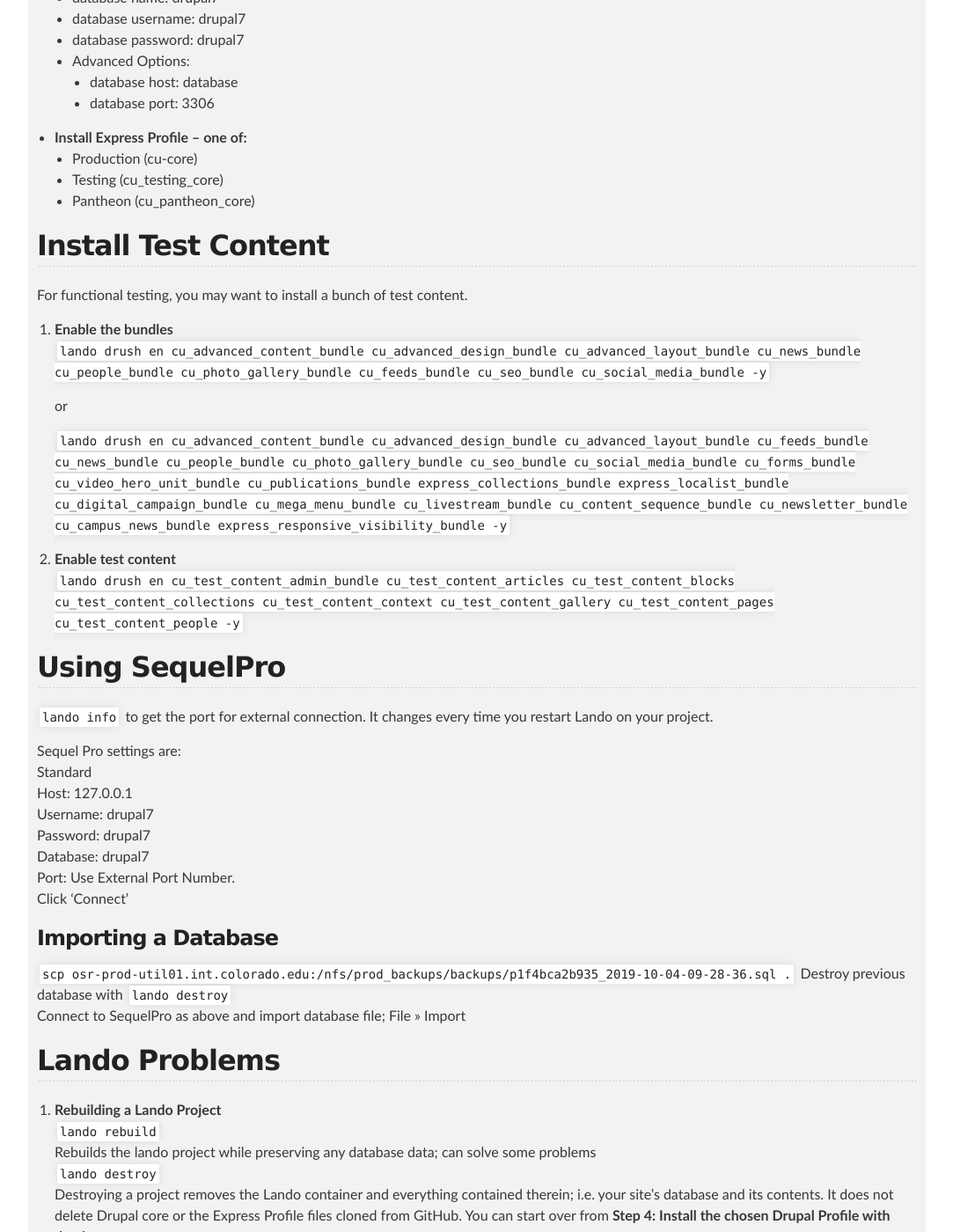
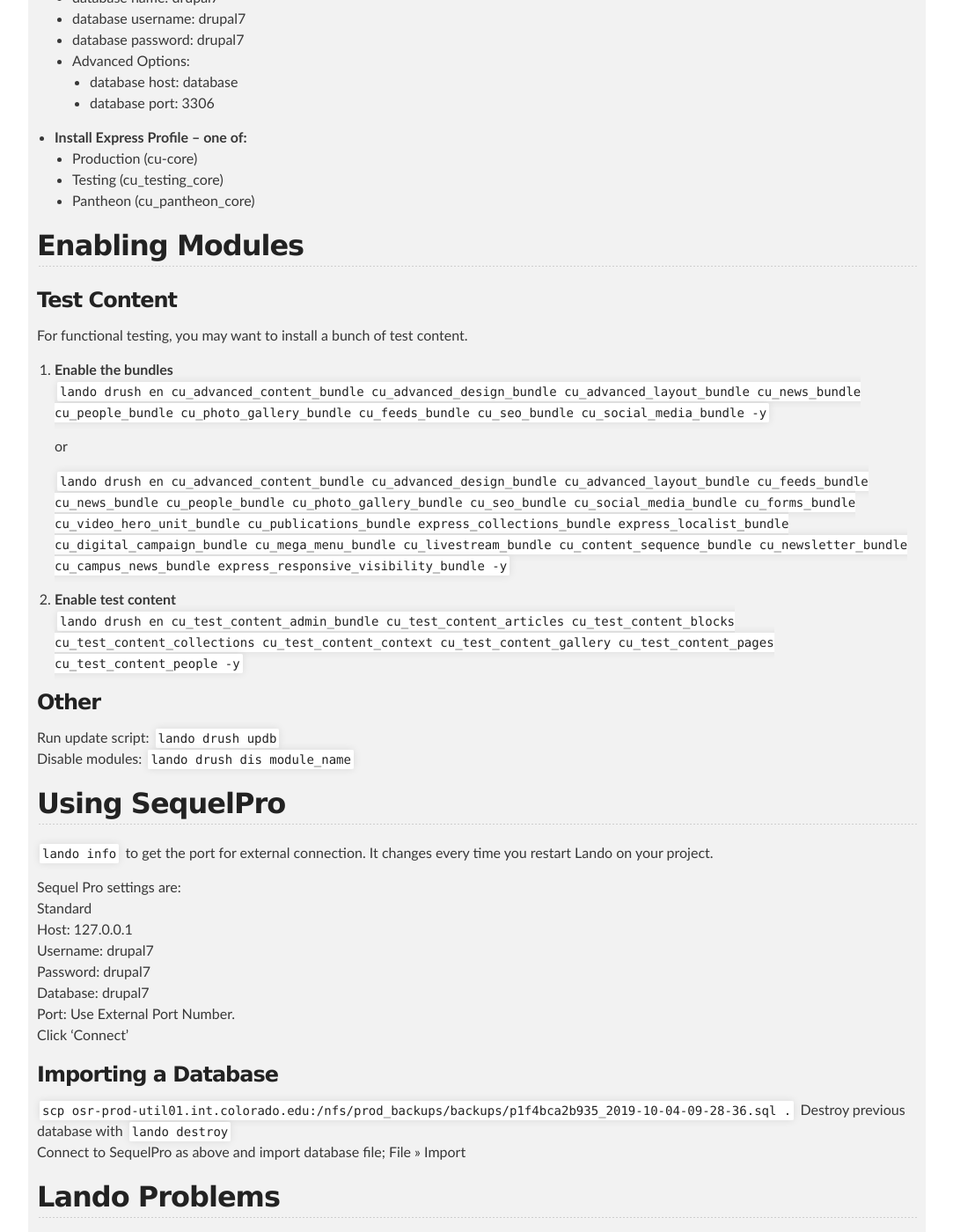
Before and after one commit to cathysnider/cathysnider.github.io, a Jekyll site: the page built from lando.md, in a window 1280 px wide and 1400 px high, scrolled down 2088 px. Shown: the whole window at 88% size, without its empty margins (98-1181 px from the left). Built offline with Jekyll 4.4.1, drawn with Linux system fonts in a browser that asks for light colours.

Commit message:
add drush commands

```diff
--- a/lando.md
+++ b/lando.md
@@ -93,7 +93,9 @@ Should you desire to install Drupal via the browser rather than the command line
   * Pantheon (cu_pantheon_core)
 
 
-## Install Test Content
+## Enabling Modules
+
+### Test Content
 
 For functional testing, you may want to install a bunch of test content.
 
@@ -107,6 +109,10 @@ For functional testing, you may want to install a bunch of test content.
 1. **Enable test content** <br />
    `lando drush en cu_test_content_admin_bundle cu_test_content_articles cu_test_content_blocks cu_test_content_collections cu_test_content_context cu_test_content_gallery cu_test_content_pages cu_test_content_people -y`
 
+### Other
+
+Run update script: `lando drush updb` <br />
+Disable modules: `lando drush dis module_name`
 
 ## Using SequelPro
 
```
